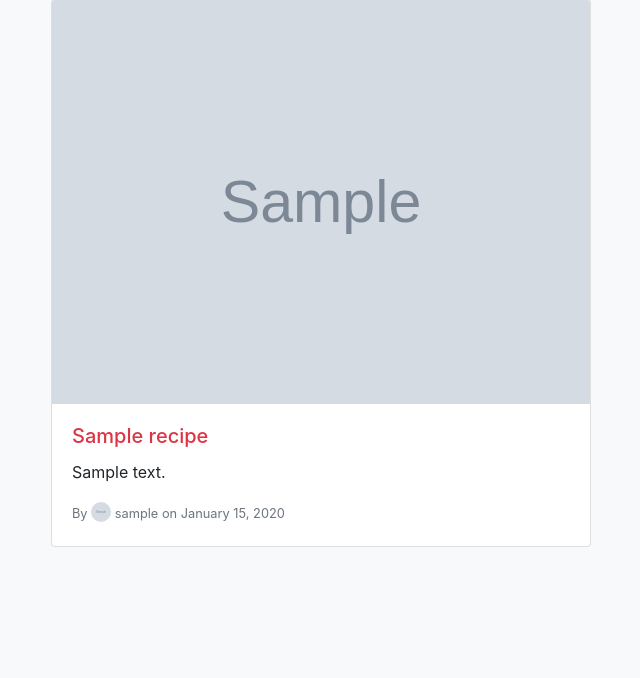
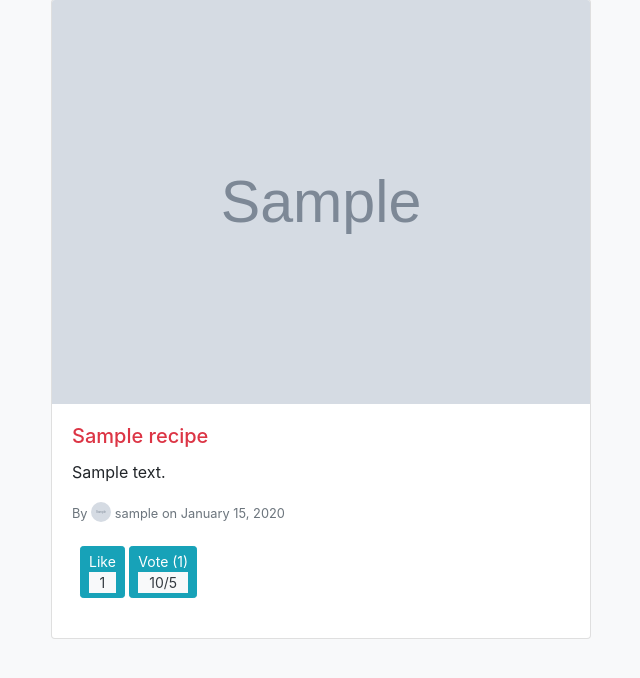
Before and after one commit to omerfarukabaci/hipo-meal, a Django app: page /recipe/1/ in a window 1280 px wide. Shown: the part 95-773 px from the top of the page, without its empty margins (34-674 px from the left). Run offline with Django 3.2, Linux system fonts and the light colour scheme; tables that the repository leaves empty hold one stand-in row (values such as "Sample post"); grey boxes marked "Sample" are stand-in pictures; some libraries are stand-ins or nearby versions.

Commit message:
Add like and vote buttons

```diff
--- a/hipo_meal/recipes/templates/recipes/recipe_detail.html
+++ b/hipo_meal/recipes/templates/recipes/recipe_detail.html
@@ -13,13 +13,30 @@
                         style="height: 20px; width: 20px;">
                     {{ object.author }} on {{ object.date_posted|date:"F d, Y" }}
                 </small>
+                <div href="{% url 'recipe-update' object.id %}"
+                class="btn btn-info btn-sm my-1 ml-2"
+                style="cursor: pointer;"
+                onclick="">
+                    Like <div class="bg-light text-dark">{{ object.like_count }}</div>
+                </div>
+                <div style="cursor: pointer;" class="btn btn-info btn-sm"
+                data-toggle="dropdown" aria-haspopup="true" aria-expanded="false">
+                    Vote ({{ object.vote_count }}) <div class="bg-light text-dark">{% widthratio object.vote_points object.vote_count 1 %}/5</div>
+                    <div class="dropdown-menu">
+                        <a class="dropdown-item" href="#">1</a>
+                        <a class="dropdown-item" href="#">2</a>
+                        <a class="dropdown-item" href="#">3</a>
+                        <a class="dropdown-item" href="#">4</a>
+                        <a class="dropdown-item" href="#">5</a>
+                    </div>
+                </div>
                 {% if object.author == user %}
                     <a href="{% url 'recipe-delete' object.id %}"
                     class="btn btn-danger btn-sm my-1 ml-2 float-right">
                     Delete
                     </a>
                     <a href="{% url 'recipe-update' object.id %}"
-                    class="btn btn-info btn-sm my-1 float-right">
+                    class="btn btn-warning btn-sm my-1 float-right ml-2">
                     Update
                     </a>
                 {% endif%}
```
